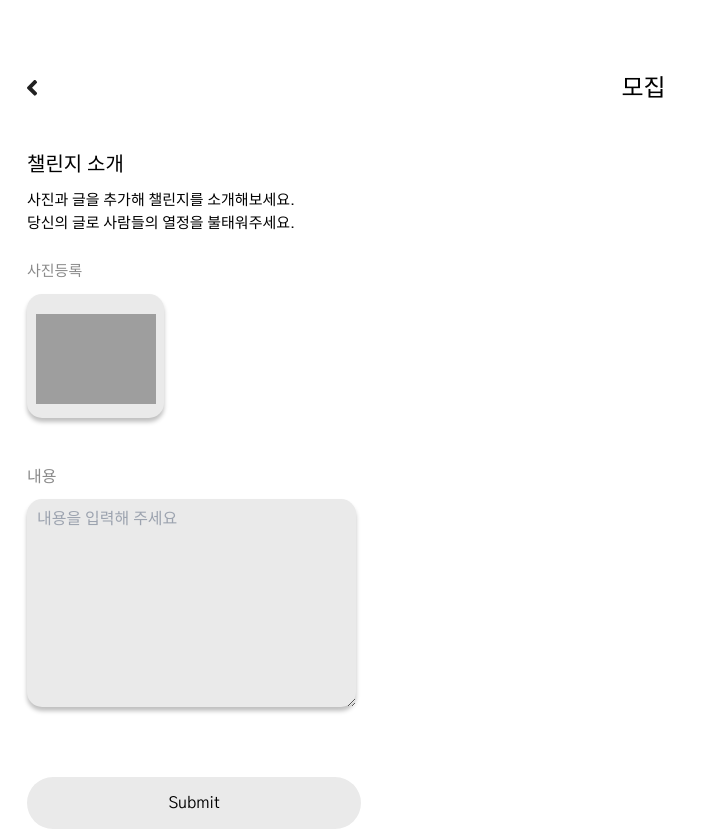
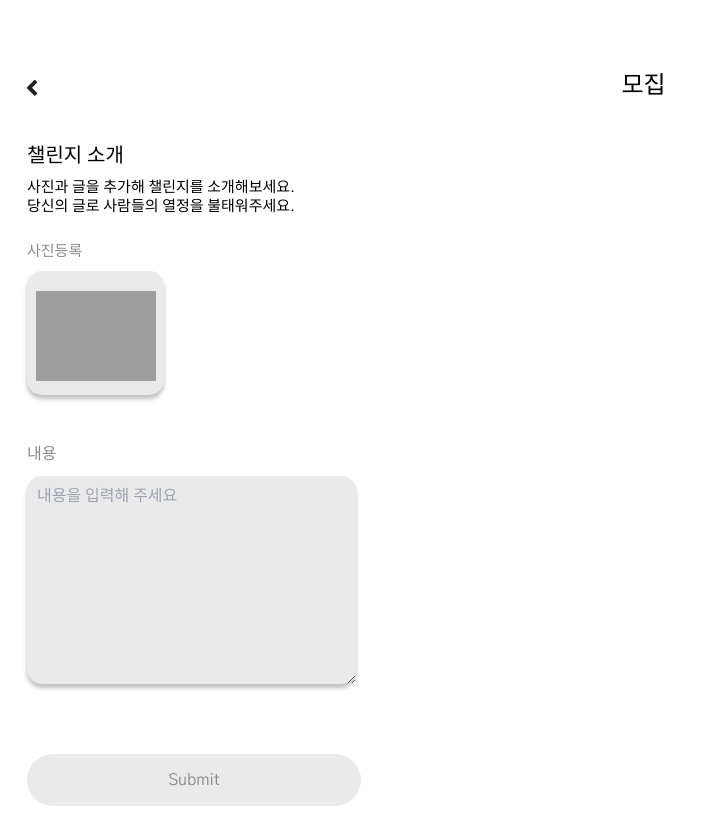
Before and after one commit to likelion-lab10/godlife, a React (Create React App) app: page / in a window 1280 px wide. Shown: the whole page, without its empty margins (0-701 px from the left). After the commit the page ends 806 px from the top, so only its background shows below. Built offline with nearby package versions, Linux system fonts and the light colour scheme; grey boxes are pictures that could not be loaded.

Commit message:
[docs] 테일윈드 속성 플러그 인으로 변경함

```diff
--- a/src/components/ImgInput.jsx
+++ b/src/components/ImgInput.jsx
@@ -23,12 +23,12 @@ function ImgInput(){
   return (
     <>
       <form name='recruitment'>
-        <div className='text-[15px] text-[#8A8A8A] mt-[26px]'>사진등록</div>
+        <div className='text-h3 text-gray mt-[26px]'>사진등록</div>
         <label htmlFor="profileImg" className='block bg-[#EAEAEA] w-[137px] h-[124px] rounded-[15px] shadow-[0_4px_4px_0_rgba(0,0,0,0.25)] mt-[10px] cursor-pointer'>
         <img className='-indent-[9999px] block m-auto pt-[20px] w-[120px] h-[110px]' src={imgFile ? imgFile :`../assets/plus.svg`} onError={onErrorImg} alt="이미지"/>
         </label>
         <input type="file" style={{ display: "none" }} accept="image/*" id="profileImg" onChange={saveImgFile} ref={imgRef} />
-        <div className='mt-[47px] mb-[10px] text-[#8A8A8A]'>내용</div>
+        <div className='mt-[47px] mb-[10px] text-gray'>내용</div>
         <textarea className='bg-[#EAEAEA] w-[329px] h-[208px] rounded-[15px] shadow-[0_4px_4px_0_rgba(0,0,0,0.25)] cursor-text placeholder:indent-2.5 leading-10' placeholder='내용을 입력해 주세요'></textarea>
         <SubmitButton />
       </form>
--- a/src/components/InputTitle.jsx
+++ b/src/components/InputTitle.jsx
@@ -1,7 +1,7 @@
 function InputTitle(){
 
   return (
-    <h1 className='text-center mr-[20px] text-[24px]'>모집</h1>
+    <h1 className='text-center mr-[20px] text-h1'>모집</h1>
   )
 
 }
--- a/src/components/Introduce.jsx
+++ b/src/components/Introduce.jsx
@@ -2,8 +2,8 @@
 function Introduce(){
   return(
     <>
-      <h2 className='text-[20px] mt-[43px]'>챌린지 소개</h2>
-      <h3 className='text-[15px] mt-[10px] font-light'>
+      <h2 className='text-h2 mt-[43px]'>챌린지 소개</h2>
+      <h3 className='text-body mt-[10px] font-light'>
       사진과 글을 추가해 챌린지를 소개해보세요.<br />
       당신의 글로 사람들의 열정을 불태워주세요.
       </h3>
--- a/src/components/SubmitButton.jsx
+++ b/src/components/SubmitButton.jsx
@@ -1,6 +1,6 @@
 function SubmitButton(){
   return(
-    <input className='block text-center bg-[#EAEAEA] w-[334px] h-[52px] mt-[63px] rounded-[100px] cursor-pointer' type='submit' placeholder='완료' />
+    <input className='block text-center bg-[#EAEAEA] w-[334px] h-[52px] mt-[63px] rounded-[100px] cursor-pointer placeholder:text-bigButton text-gray' type='submit' placeholder='완료' />
   )
 }
 
```
